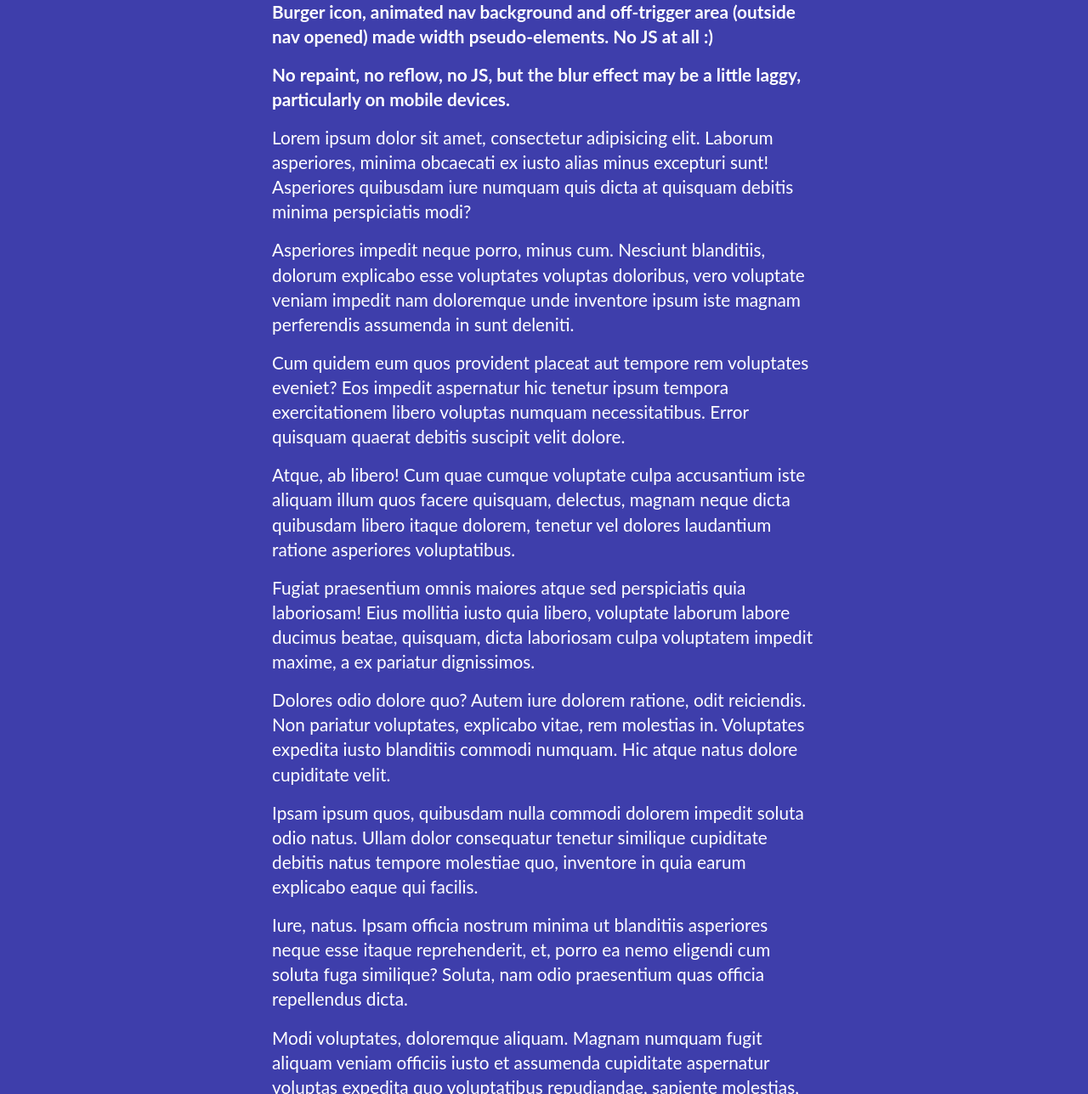
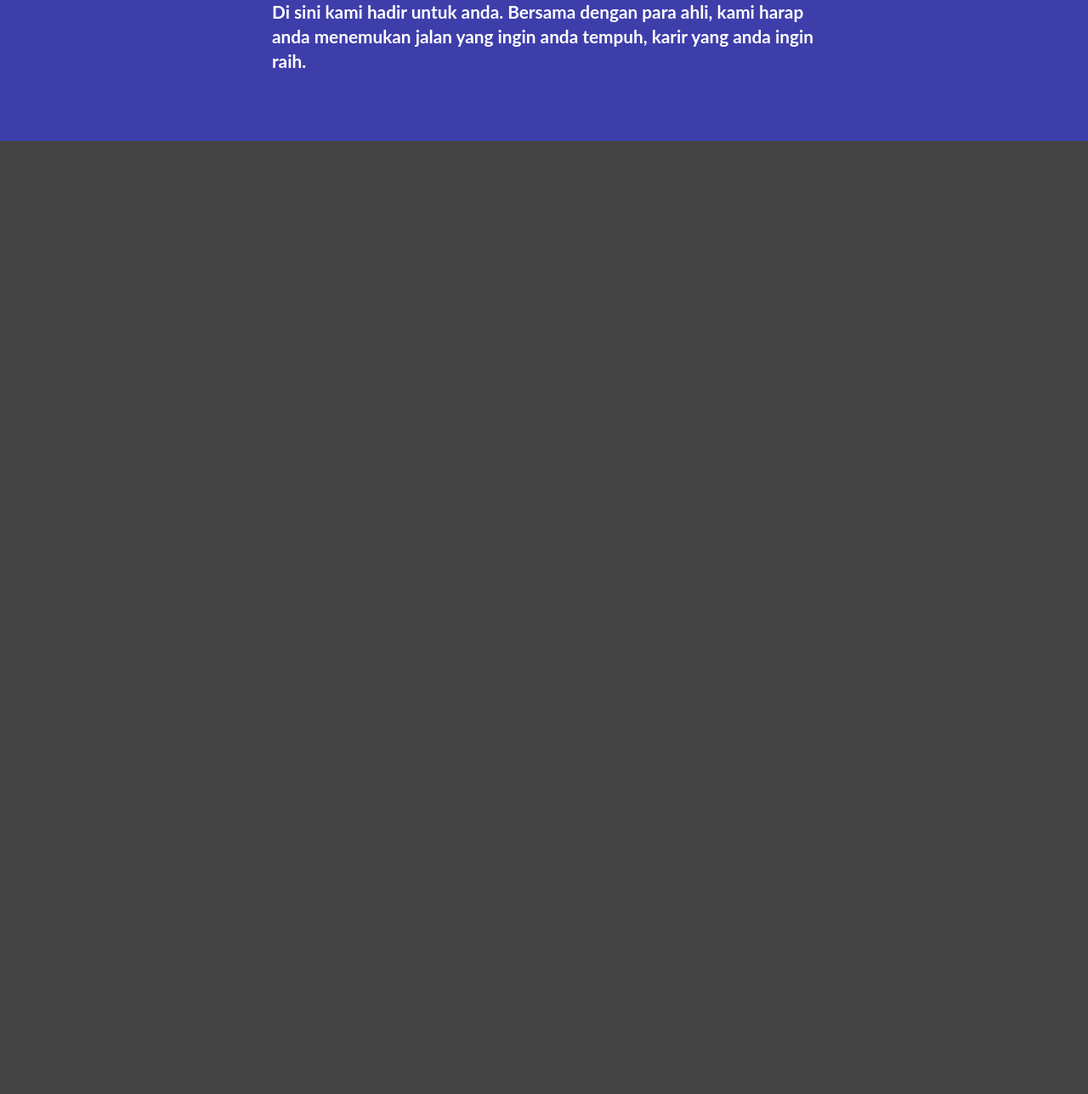
Before and after one commit to audreysaudjhana/wadahkonsultasi, a plain HTML site: page konsultasi.html in a window 1280 px wide. Shown: the part 219-1507 px from the top of the page at 85% size. After the commit the page ends 800 px from the top, so only its background shows below. Drawn offline with Linux system fonts and the light colour scheme.

Commit message:
Update text

```diff
--- a/konsultasi.html
+++ b/konsultasi.html
@@ -25,19 +25,8 @@
 </nav>
 <main>
 	<article class="content">
-			<h1>UI with UX improvement with only awesome CSS</h1>
-		<p><strong>Burger icon, animated nav background and off-trigger area (outside nav opened) made width pseudo-elements. No JS at all :)</strong></p>
-		<p><strong>No repaint, no reflow, no JS, but the blur effect may be a little laggy, particularly on mobile devices.</strong></p>
-		<p>Lorem ipsum dolor sit amet, consectetur adipisicing elit. Laborum asperiores, minima obcaecati ex iusto alias minus excepturi sunt! Asperiores quibusdam iure numquam quis dicta at quisquam debitis minima perspiciatis modi?</p>
-		<p>Asperiores impedit neque porro, minus cum. Nesciunt blanditiis, dolorum explicabo esse voluptates voluptas doloribus, vero voluptate veniam impedit nam doloremque unde inventore ipsum iste magnam perferendis assumenda in sunt deleniti.</p>
-		<p>Cum quidem eum quos provident placeat aut tempore rem voluptates eveniet? Eos impedit aspernatur hic tenetur ipsum tempora exercitationem libero voluptas numquam necessitatibus. Error quisquam quaerat debitis suscipit velit dolore.</p>
-		<p>Atque, ab libero! Cum quae cumque voluptate culpa accusantium iste aliquam illum quos facere quisquam, delectus, magnam neque dicta quibusdam libero itaque dolorem, tenetur vel dolores laudantium ratione asperiores voluptatibus.</p>
-		<p>Fugiat praesentium omnis maiores atque sed perspiciatis quia laboriosam! Eius mollitia iusto quia libero, voluptate laborum labore ducimus beatae, quisquam, dicta laboriosam culpa voluptatem impedit maxime, a ex pariatur dignissimos.</p>
-		<p>Dolores odio dolore quo? Autem iure dolorem ratione, odit reiciendis. Non pariatur voluptates, explicabo vitae, rem molestias in. Voluptates expedita iusto blanditiis commodi numquam. Hic atque natus dolore cupiditate velit.</p>
-		<p>Ipsam ipsum quos, quibusdam nulla commodi dolorem impedit soluta odio natus. Ullam dolor consequatur tenetur similique cupiditate debitis natus tempore molestiae quo, inventore in quia earum explicabo eaque qui facilis.</p>
-		<p>Iure, natus. Ipsam officia nostrum minima ut blanditiis asperiores neque esse itaque reprehenderit, et, porro ea nemo eligendi cum soluta fuga similique? Soluta, nam odio praesentium quas officia repellendus dicta.</p>
-		<p>Modi voluptates, doloremque aliquam. Magnam numquam fugit aliquam veniam officiis iusto et assumenda cupiditate aspernatur voluptas expedita quo voluptatibus repudiandae, sapiente molestias, culpa eos placeat possimus quae! Aliquid dicta, atque?</p>
-		<p>Laborum magni ipsam iure iste blanditiis saepe. Optio obcaecati quaerat soluta, vitae. Asperiores reiciendis minima, quidem iusto explicabo culpa quaerat atque! Cum nesciunt nam ducimus mollitia iste sapiente sit, eos.</p>
+		<h1>Kami dengan senang hati membantu anda</h1>
+		<p><strong>Di sini kami hadir untuk anda. Bersama dengan para ahli, kami harap anda menemukan jalan yang ingin anda tempuh, karir yang anda ingin raih.</strong></p>
 	</article>
 </main>
 </body>
```
